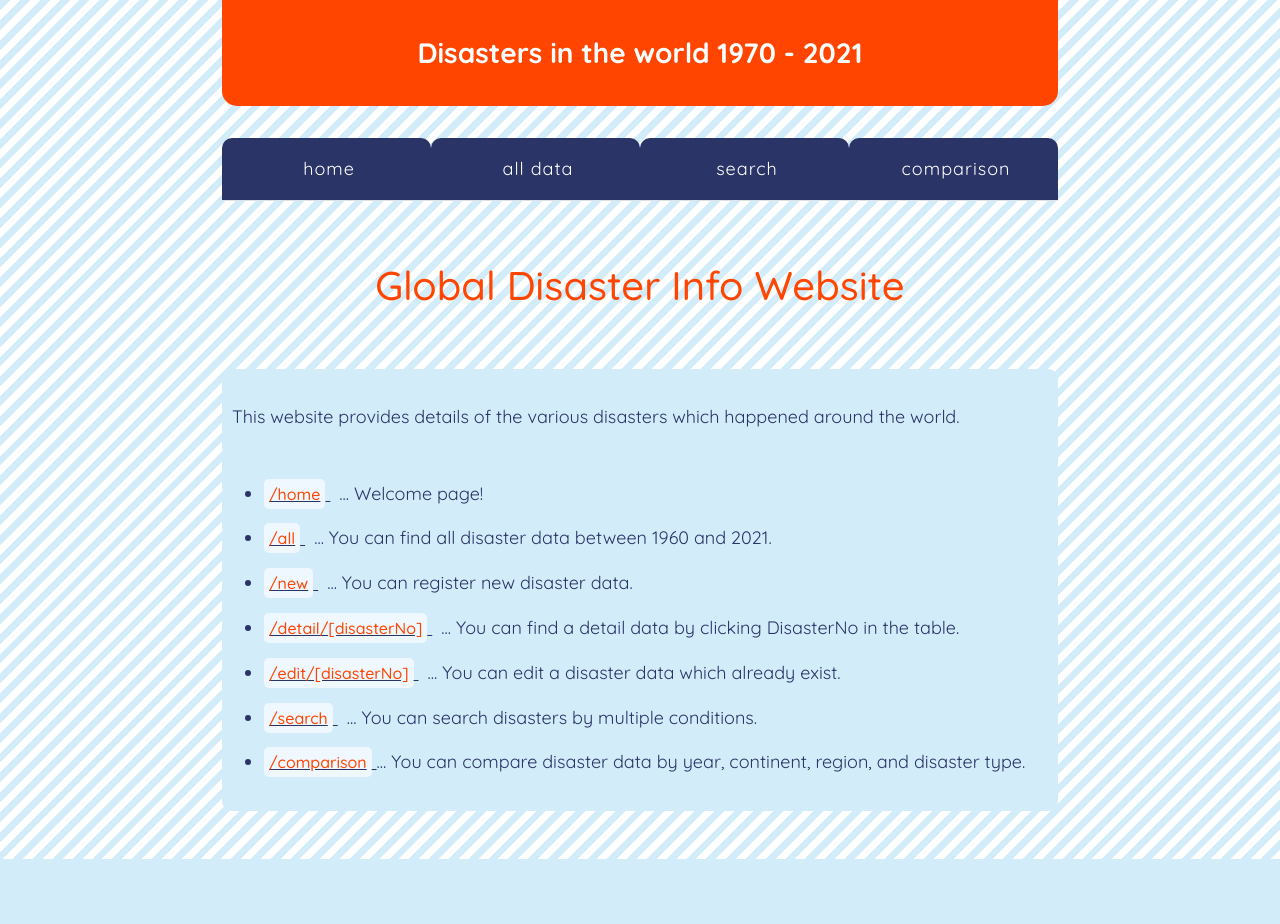
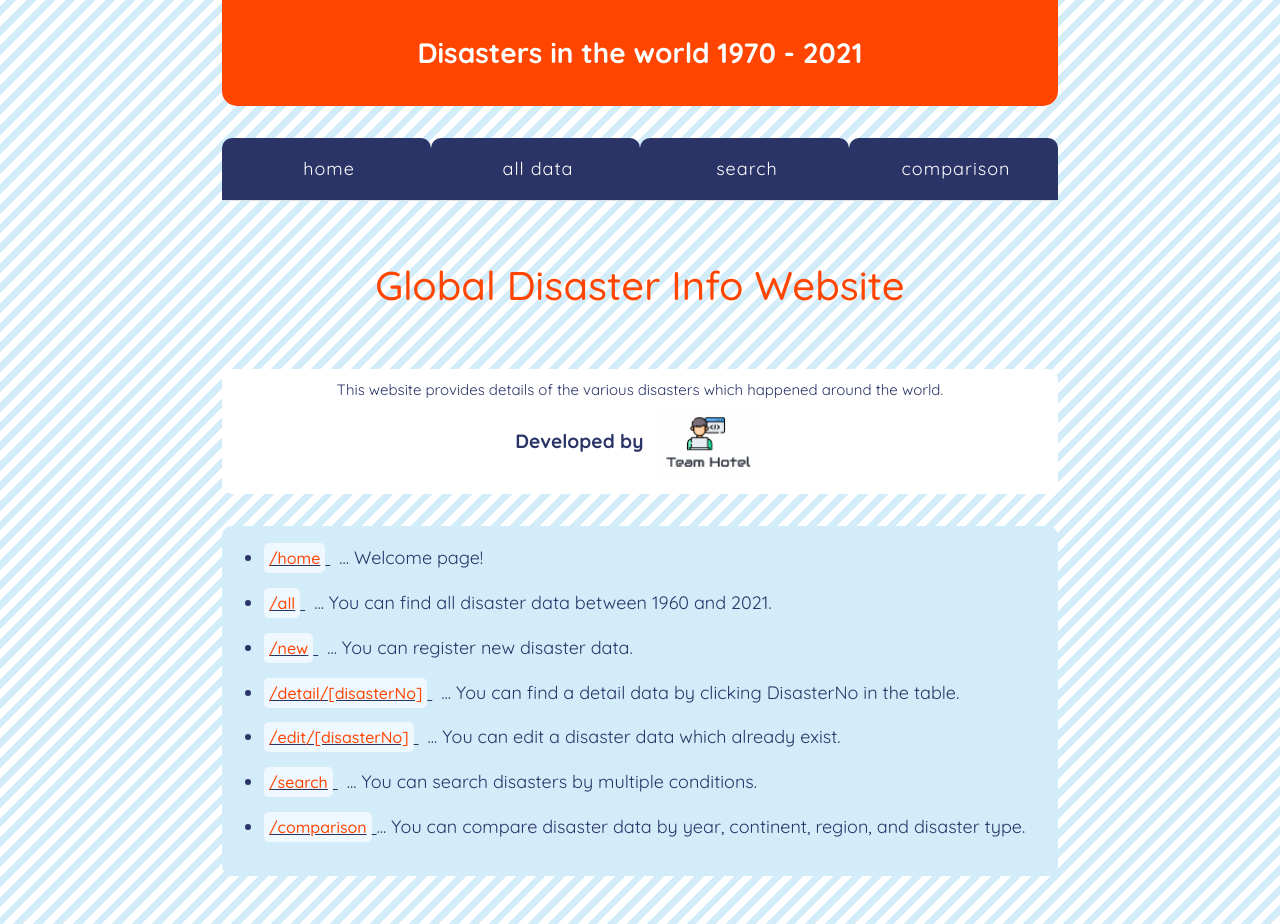
Before and after one commit to azusaw/hotel_CS551Q, a Django app: page / in a window 1280 px wide. Before the commit the page ends 859 px from the top, so only its background shows below. Run offline with Django 4.2, Linux system fonts and the light colour scheme; some libraries are stand-ins or nearby versions.

Commit message:
add team logo

```diff
--- a/disaster/templates/home.html
+++ b/disaster/templates/home.html
@@ -1,11 +1,17 @@
 {% extends "base.html" %}
+{% load static %}
 {% block title %}
 Disaster Info Website
 {% endblock %}
 {% block page_content %}
 <h1>Global Disaster Info Website</h1>
+<div class="team-box">
+    This website provides details of the various disasters which happened around the world.<br/>
+    <span style="font-weight: bold; font-size: 1.2rem">Developed by
+        <img src="{% static 'images/team_hotel_logo.png' %}" width="100" style="margin: 0.5rem"/>
+    </span>
+</div>
 <div class="text-box">
-    <p>This website provides details of the various disasters which happened around the world.</p>
     <ul>
         <li>
             <a href="{% url 'home' %}">
--- a/disaster/templates/map.html
+++ b/disaster/templates/map.html
@@ -28,6 +28,4 @@
     }
 
 
-
-
 </script>
--- a/static/custom.css
+++ b/static/custom.css
@@ -50,10 +50,19 @@
     font-weight: 500;
 }
 
+.team-box {
+    background-color: white;
+    color: #2B3467;
+    border-radius: 10px;
+    padding: 10px;
+    text-align: center;
+}
+
 .text-box {
     background-color: #d2ecfa;
     border-radius: 10px;
     padding: 10px;
+    margin-top: 2rem;
 }
 
 .tag {
```
Also changed, not shown: disaster/static/images/team_hotel_logo.png (added).
